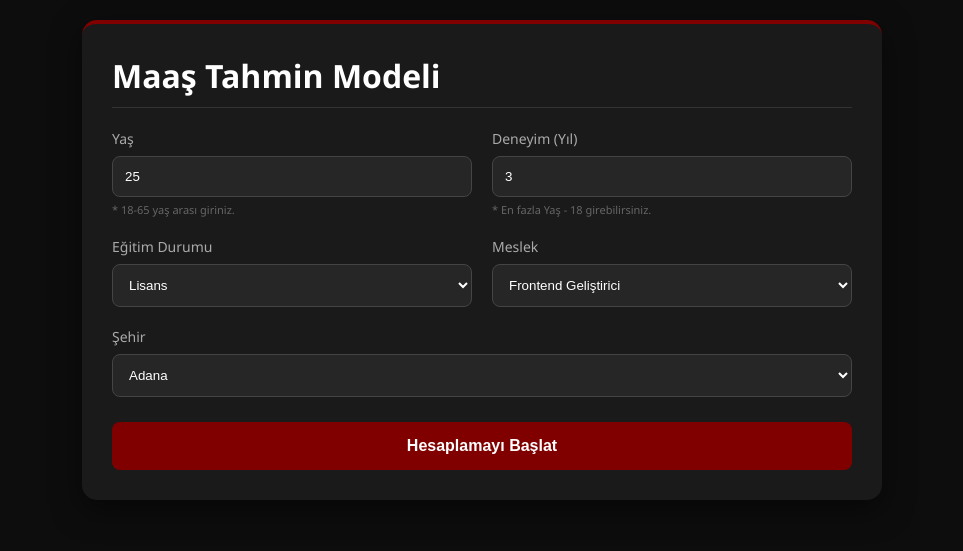
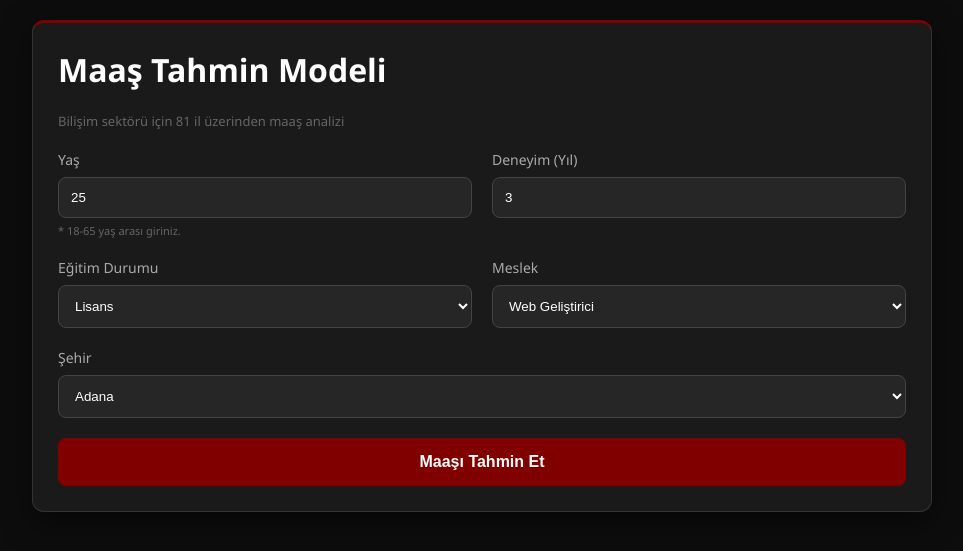
Before and after one commit to kayisdagasli-cmd/maas-tahmini-modeli, a Flask app: page / in a window 1280 px wide. Shown: the top 551 px of the page, without its empty margins (158-1121 px from the left). Run offline with Flask 3, Linux system fonts and the light colour scheme.

Commit message:
Update index.html

```diff
--- a/templates/index.html
+++ b/templates/index.html
@@ -3,28 +3,33 @@
 <head>
     <meta charset="UTF-8">
     <meta name="viewport" content="width=device-width, initial-scale=1.0">
-    <title>Maaş Tahmin Modeli | Pro</title>
+    <title>Maaş Tahmin Modeli</title>
     <style>
         :root { --bordo: #800000; --koyu-bg: #0d0d0d; --kart-bg: #1a1a1a; }
-        body { font-family: 'Segoe UI', sans-serif; background-color: var(--koyu-bg); color: #e0e0e0; margin: 0; padding: 20px; display: flex; justify-content: center; }
-        .container { width: 100%; max-width: 800px; }
-        .card { background: var(--kart-bg); border-radius: 15px; padding: 30px; border-top: 4px solid var(--bordo); box-shadow: 0 10px 30px rgba(0,0,0,0.5); }
-        h1 { color: white; margin-top: 0; border-bottom: 1px solid #333; padding-bottom: 10px; }
+        body { font-family: 'Segoe UI', sans-serif; background-color: var(--koyu-bg); color: #e0e0e0; margin: 0; padding: 20px; }
+        .container { max-width: 900px; margin: auto; }
+        .card { background: var(--kart-bg); border-radius: 12px; padding: 25px; border: 1px solid #333; margin-bottom: 20px; box-shadow: 0 10px 30px rgba(0,0,0,0.5); border-top: 3px solid var(--bordo); }
+        h1, h3 { color: white; margin-top: 0; }
         .grid { display: grid; grid-template-columns: 1fr 1fr; gap: 20px; }
         label { display: block; margin-bottom: 8px; color: #aaa; font-size: 14px; }
         input, select { width: 100%; padding: 12px; background: #262626; border: 1px solid #444; border-radius: 8px; color: white; box-sizing: border-box; }
-        input:focus, select:focus { border-color: var(--bordo); outline: none; }
-        button { width: 100%; padding: 15px; background: var(--bordo); color: white; border: none; border-radius: 8px; font-weight: bold; cursor: pointer; margin-top: 25px; font-size: 16px; transition: 0.3s; }
-        button:hover { background: #a00000; transform: translateY(-2px); }
-        .result { margin-top: 25px; padding: 20px; background: rgba(128, 0, 0, 0.1); border: 1px solid var(--bordo); border-radius: 10px; text-align: center; }
-        .price { font-size: 36px; font-weight: bold; color: #ff4d4d; }
-        small { color: #666; font-size: 11px; display: block; margin-top: 5px; }
+        .btn { width: 100%; padding: 15px; background: var(--bordo); color: white; border: none; border-radius: 8px; cursor: pointer; font-weight: bold; margin-top: 20px; font-size: 16px; }
+        .result-box { text-align: center; background: rgba(128, 0, 0, 0.1); border: 1px solid var(--bordo); padding: 25px; border-radius: 12px; }
+        .price { font-size: 42px; font-weight: bold; color: #ff4d4d; margin: 10px 0; }
+
+        /* Grafik Alanı */
+        .chart-wrapper { overflow-x: auto; background: #1a1a1a; padding: 20px; border-radius: 12px; border: 1px solid #333; margin-top: 15px; }
+        .bar-chart { display: flex; align-items: flex-end; height: 180px; gap: 4px; min-width: 1000px; }
+        .bar { width: 10px; background: var(--bordo); border-radius: 2px 2px 0 0; }
+        .bar-active { background: #ff4d4d; width: 14px; }
+        small { color: #666; font-size: 11px; margin-top: 5px; display: block; }
     </style>
 </head>
 <body>
     <div class="container">
         <div class="card">
             <h1>Maaş Tahmin Modeli</h1>
+            <p style="color: #666; font-size: 13px; margin-bottom: 20px;">Bilişim sektörü için 81 il üzerinden maaş analizi</p>
             <form action="/predict" method="post">
                 <div class="grid">
                     <div>
@@ -34,8 +39,7 @@
                     </div>
                     <div>
                         <label>Deneyim (Yıl)</label>
-                        <input type="number" name="deneyim" value="{{ deneyim if deneyim else 3 }}" min="0" max="45">
-                        <small>* En fazla Yaş - 18 girebilirsiniz.</small>
+                        <input type="number" name="deneyim" value="{{ deneyim if deneyim else 3 }}" min="0">
                     </div>
                     <div>
                         <label>Eğitim Durumu</label>
@@ -49,15 +53,15 @@
                     <div>
                         <label>Meslek</label>
                         <select name="meslek">
-                            <option>Frontend Geliştirici</option>
-                            <option>Backend Geliştirici</option>
-                            <option>Fullstack Geliştirici</option>
-                            <option>Mobil Uygulama Geliştirici</option>
-                            <option>Veri Bilimci</option>
+                            <option>Web Geliştirici</option>
+                            <option>Mobil Yazılımcı</option>
+                            <option>Sistem Mühendisi</option>
+                            <option>Veri Analisti</option>
+                            <option>Oyun Geliştirici</option>
+                            <option>Siber Güvenlik Uzmanı</option>
                             <option>Yapay Zeka Uzmanı</option>
-                            <option>Siber Güvenlik Uzmanı</option>
-                            <option>DevOps Mühendisi</option>
-                            <option>Oyun Geliştirici (Game Dev)</option>
+                            <option>Veritabanı Yöneticisi</option>
+                            <option>DevOps Uzmanı</option>
                             <option>Yazılım Mimarı</option>
                         </select>
                     </div>
@@ -70,16 +74,30 @@
                         {% endfor %}
                     </select>
                 </div>
-                <button type="submit">Hesaplamayı Başlat</button>
+                <button type="submit" class="btn">Maaşı Tahmin Et</button>
             </form>
+        </div>
 
-            {% if tahmin %}
-            <div class="result">
-                <h3 style="margin:0;">Tahmini Aylık Maaş</h3>
-                <div class="price">{{ tahmin }} TL</div>
+        {% if tahmin %}
+        <div class="card result-box">
+            <h3 style="margin:0; color:#aaa;">Tahmini Aylık Maaş</h3>
+            <div class="price">{{ tahmin }} TL</div>
+            <p style="font-size: 11px; color: #555;">Çoklu Lineer Regresyon modeli tahminidir.</p>
+        </div>
+
+        <div class="card">
+            <h3>81 İlin Maaş Karşılaştırması</h3>
+            <div class="chart-wrapper">
+                <div class="bar-chart">
+                    {% for sehir in sehirler %}
+                    <div class="bar {% if sehir == secilen_sehir %}bar-active{% endif %}"
+                         style="height: {{ 60 + (loop.index % 20) * 6 }}px;">
+                    </div>
+                    {% endfor %}
+                </div>
             </div>
-            {% endif %}
         </div>
+        {% endif %}
     </div>
 </body>
 </html>
```
